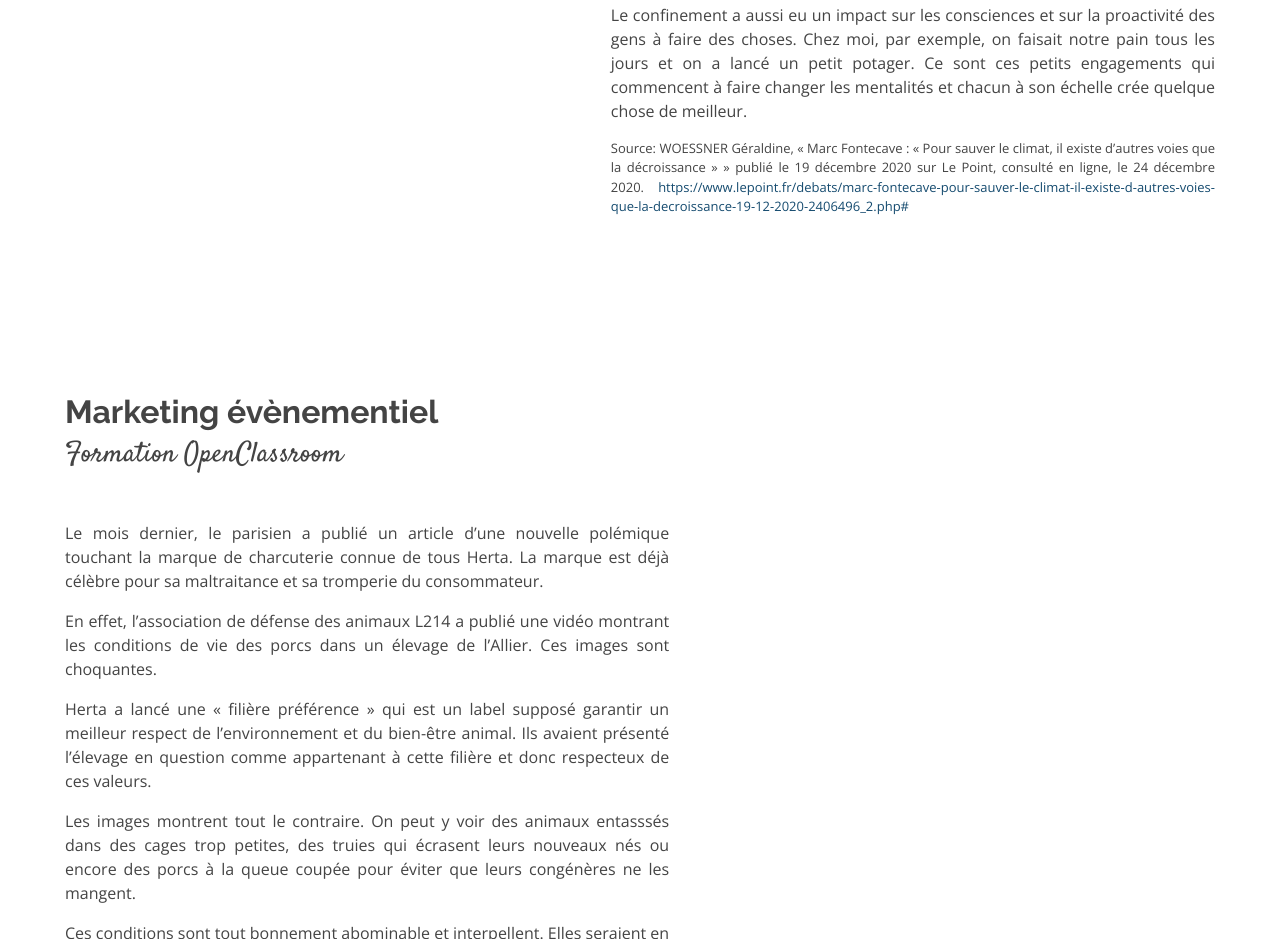
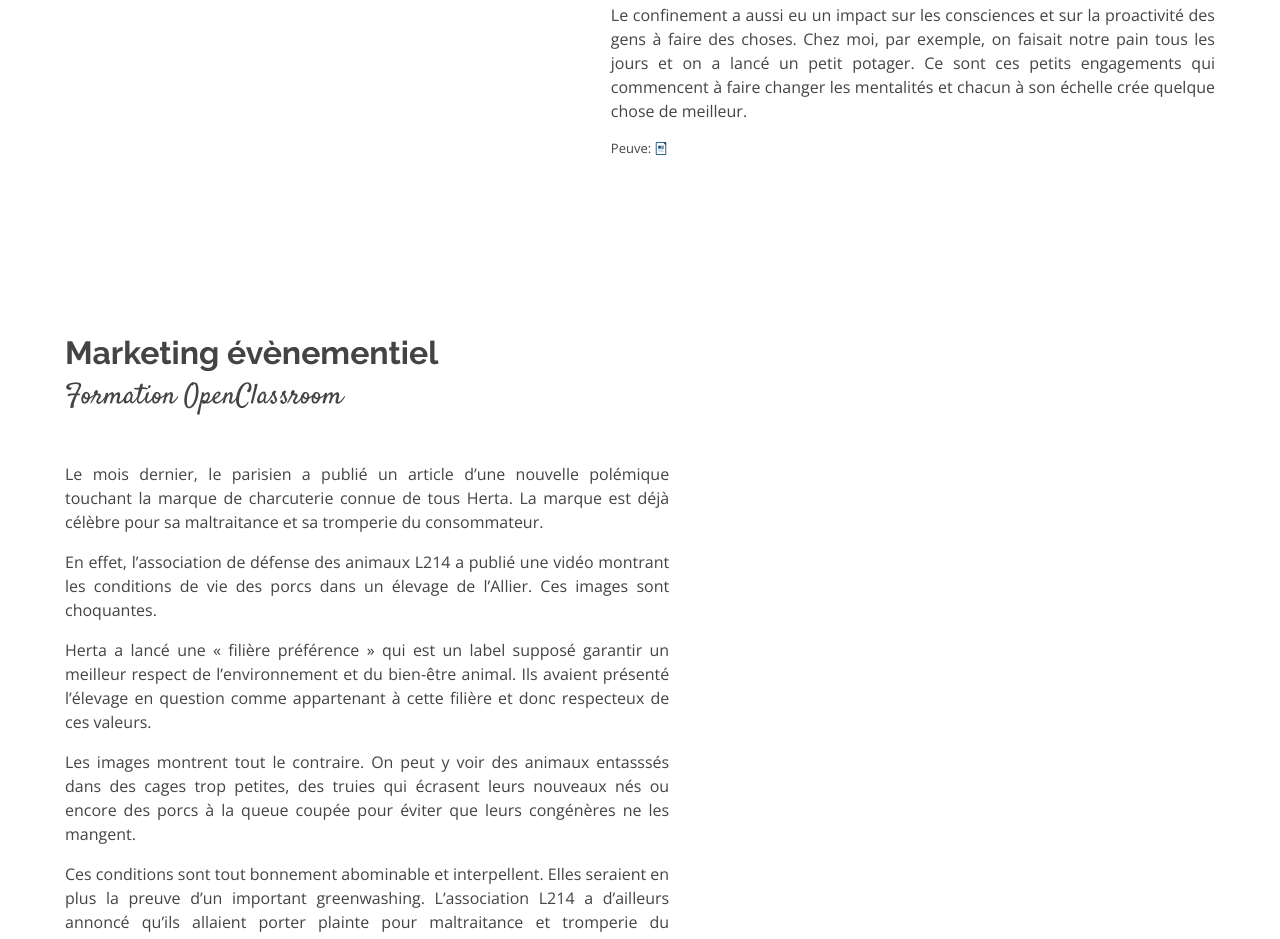
Before and after one commit to cam-errembault/CV, a plain HTML site: page competences.html in a window 1280 px wide. Shown: the part 3748-4687 px from the top of the page. Drawn offline with nearby package versions, Linux system fonts and the light colour scheme.

Commit message:
update perseverence

```diff
--- a/competences.html
+++ b/competences.html
@@ -117,9 +117,7 @@
               <p>Il est vrai que tuer l’économie n’est pas une solution mais le consommateur devrait apprendre à consommer différemment. La surconsommation amène la surproduction et le résultat désastreux sur notre planète. Il y a maintenant de plus en plus de petites alternatives qui voient le jour comme acheter en vrac, acheter des produits rechargeables, boire dans une gourde plutôt que dans une bouteille en plastique. </p>
               <p>Le confinement a aussi eu un impact sur les consciences et sur la proactivité des gens à faire des choses. Chez moi, par exemple, on faisait notre pain tous les jours et on a lancé un petit potager. Ce sont ces petits engagements qui commencent à faire changer les mentalités et chacun à son échelle crée quelque chose de meilleur.</p>
 
-              <p class="source">Source: WOESSNER Géraldine,
-                « Marc Fontecave : « Pour sauver le climat, il existe d’autres voies que la décroissance » »
-                publié le 19 décembre 2020 sur Le Point, consulté en ligne, le 24 décembre 2020. <a target="_blank" href="https://www.lepoint.fr/debats/marc-fontecave-pour-sauver-le-climat-il-existe-d-autres-voies-que-la-decroissance-19-12-2020-2406496_2.php#">https://www.lepoint.fr/debats/marc-fontecave-pour-sauver-le-climat-il-existe-d-autres-voies-que-la-decroissance-19-12-2020-2406496_2.php#</a>
+              <p class="source">Peuve: <a target="" href="./assets/doc/Preuve_Persévérance.pdf"><i class="icofont-file-document"></i></a>
               </p>
             </p>
           </div>
```
Also changed, not shown: 1 other file.
